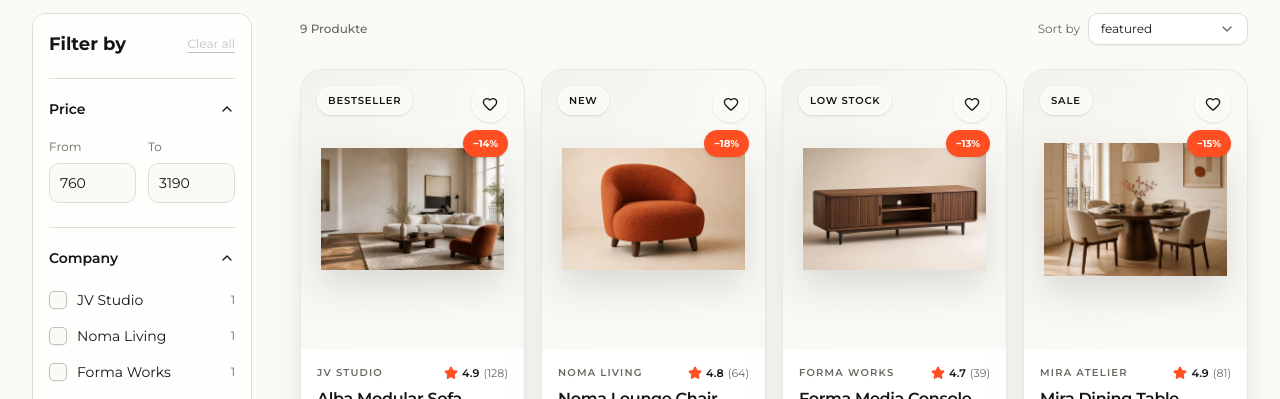
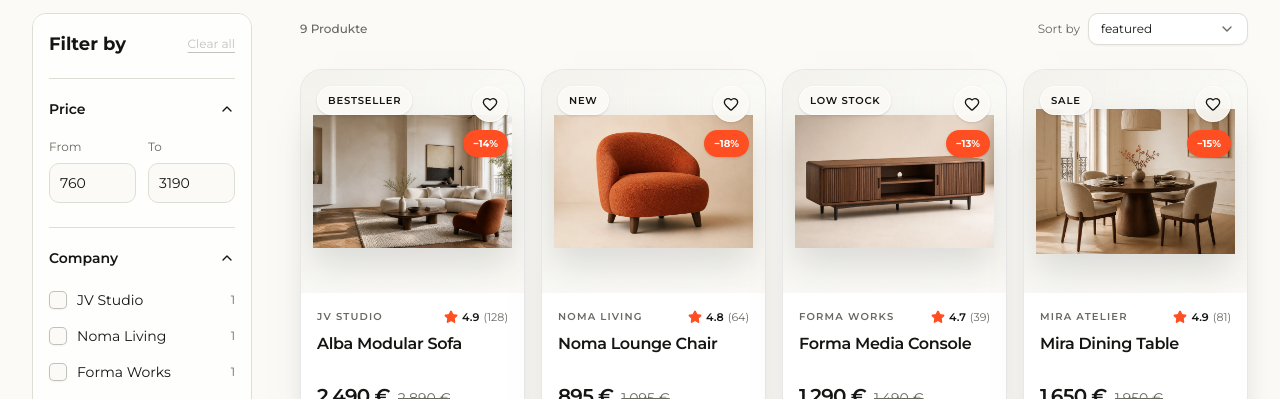
Before and after one commit to AutomatonSoft/jvmoebel-shopware-front, a Next.js app: page /moebel-sortiment in a window 1280 px wide. Shown: the part 255-654 px from the top of the page. Built offline with nearby package versions, Linux system fonts and the light colour scheme; no server answers.

Commit message:
fix(catalog): balance product card image height

```diff
--- a/src/features/catalog/components/shop-product-card.tsx
+++ b/src/features/catalog/components/shop-product-card.tsx
@@ -52,14 +52,14 @@ export function ShopProductCard({
       <WishlistToggleButton productId={product.id} productName={product.name} />
       <a
         aria-label={product.name}
-        className="relative isolate block aspect-[4/5] overflow-hidden bg-gradient-to-br from-muted/80 via-muted/40 to-background focus-visible:outline-2 focus-visible:outline-offset-2 focus-visible:outline-primary"
+        className="relative isolate block aspect-square overflow-hidden bg-gradient-to-br from-muted/80 via-muted/40 to-background focus-visible:outline-2 focus-visible:outline-offset-2 focus-visible:outline-primary"
         href={product.url}
       >
         <span
           aria-hidden="true"
           className="absolute -top-1/4 -right-1/3 size-4/5 rounded-full bg-background/80 opacity-70 blur-3xl transition-[transform,opacity] duration-500 group-hover:opacity-100 motion-safe:group-hover:scale-125"
         />
-        <span className="absolute inset-4 sm:inset-5">
+        <span className="absolute inset-2 sm:inset-3">
           <Image
             alt={product.image.alt}
             className="object-contain drop-shadow-[0_18px_18px_rgba(21,21,19,0.13)] transition-transform duration-500 ease-out motion-safe:group-hover:scale-[1.035]"
```
